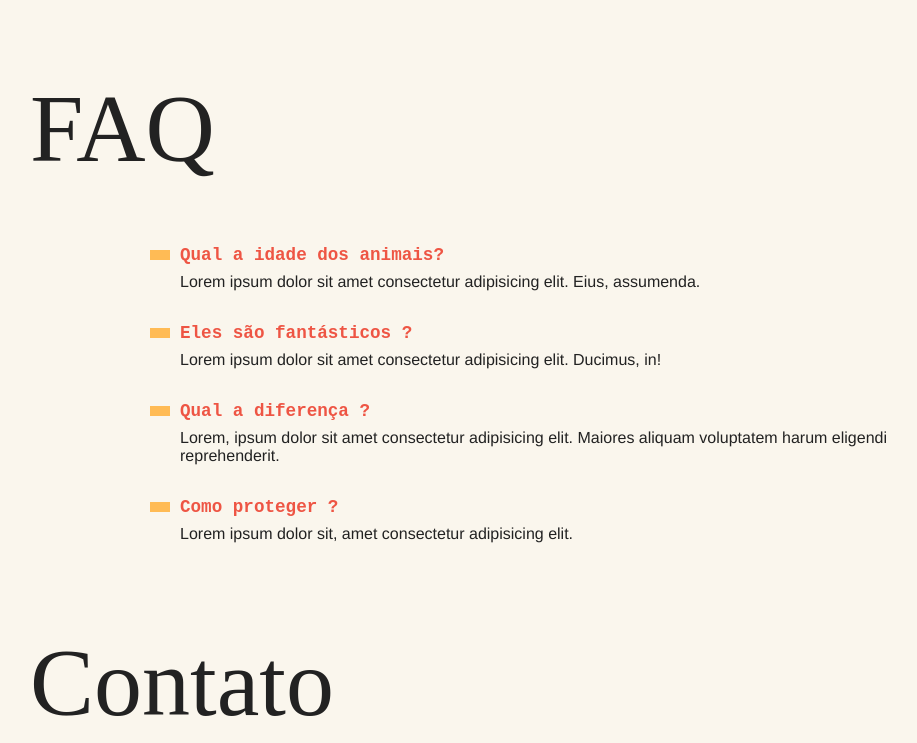
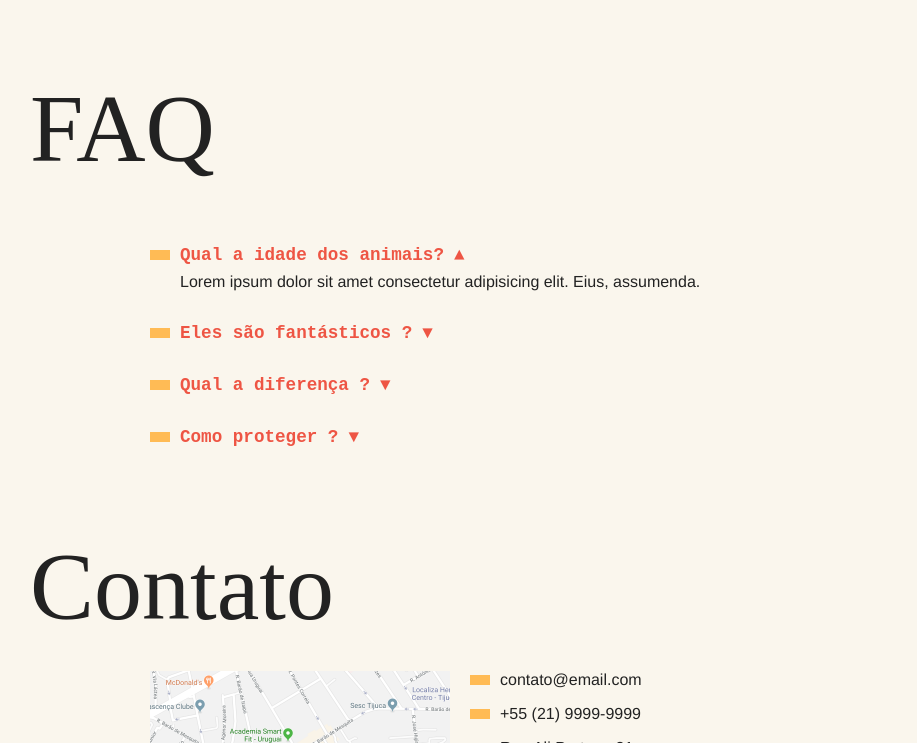
Before and after one commit to grsadrian/animais-fantasticos, a plain HTML site: page index.html in a window 1280 px wide. Shown: the part 635-1378 px from the top of the page, without its empty margins (160-1077 px from the left). Drawn offline with Linux system fonts and the light colour scheme.

Commit message:
add accordion list

```diff
--- a/css/style.css
+++ b/css/style.css
@@ -238,3 +238,31 @@ body {
     transform: translate3d(0, 0, 0);
   }
 }
+
+.js .js-accordion dd {
+  display: none;
+}
+
+.js-accordion dt::after {
+  content: "▼";
+  margin-left: 10px;
+}
+
+.js-accordion dt.ativo::after {
+  content: "▲";
+  margin-left: 10px;
+}
+
+.js-accordion dd.ativo {
+  display: block;
+  animation: slideDown 0.5s forwards;
+}
+
+@keyframes slideDown {
+  from {
+    opacity: 0;
+  }
+  to {
+    opacity: 1;
+  }
+}
--- a/index.html
+++ b/index.html
@@ -70,7 +70,7 @@
     </section>
     <section class="grid-section faq" id="faq">
         <h1 class="titulo">FAQ</h1>
-        <dl class="faq-lista">
+        <dl class="faq-lista js-accordion">
             <dt>Qual a idade dos animais?</dt>
             <dd>Lorem ipsum dolor sit amet consectetur adipisicing elit. Eius, assumenda.</dd>
             <dt>Eles são fantásticos ?</dt>
--- a/script.js
+++ b/script.js
@@ -1,3 +1,4 @@
+function initTabNav() {
   const tabMenu = document.querySelectorAll(".js-tabmenu li");
   const tabContent = document.querySelectorAll(".js-tabcontent section");
 
@@ -17,3 +18,22 @@ if (tabContent.length && tabMenu.length) {
       });
     });
   }
+}
+initTabNav();
+
+function initAccordion() {
+  const accordionList = document.querySelectorAll(".js-accordion dt");
+  if (accordionList.length) {
+    accordionList[0].classList.add("ativo");
+    accordionList[0].nextElementSibling.classList.add("ativo");
+    function activeAccordion() {
+      this.classList.toggle("ativo");
+      this.nextElementSibling.classList.toggle("ativo");
+    }
+
+    accordionList.forEach((item) => {
+      item.addEventListener("click", activeAccordion);
+    });
+  }
+}
+initAccordion();
```
Lines whose indentation alone changed are shown as unchanged.
